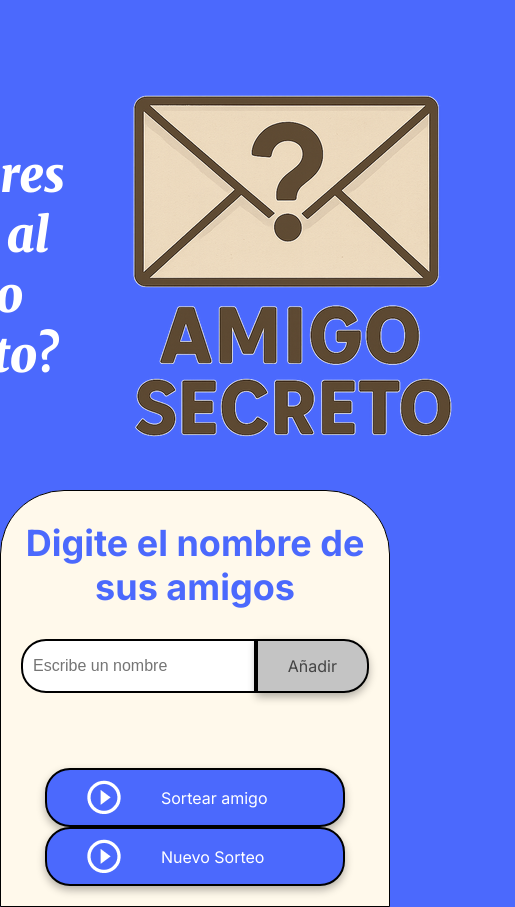
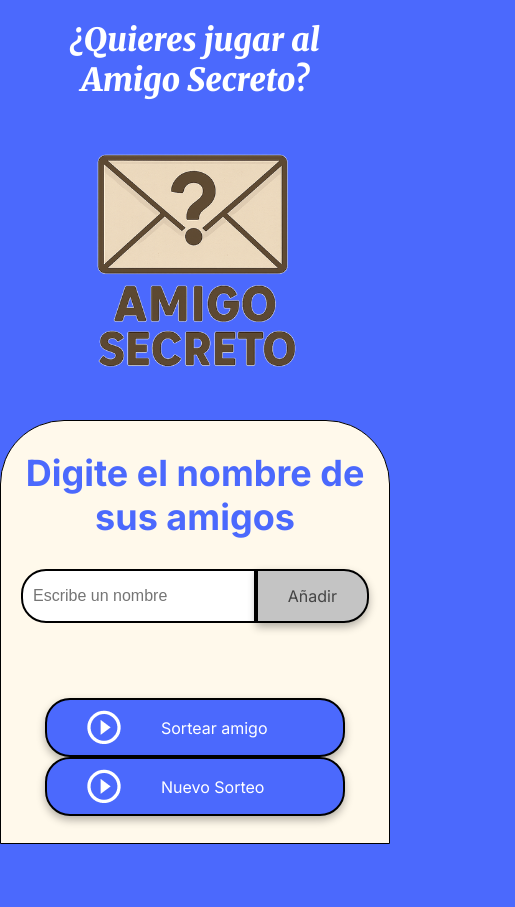
Before and after one commit to paros/challenge-amigo-secreto, a plain HTML site: page index.html in a window 390 px wide. Shown: the whole page, 515 px wide, since content can reach past the window. After the commit the page ends 844 px from the top, so only its background shows below. Drawn offline with Linux system fonts and the light colour scheme.

Commit message:
Update style.css

```diff
--- a/style.css
+++ b/style.css
@@ -160,3 +160,30 @@ ul {
 .button-draw:hover {
     background-color: var(--color-button-hover);
 }
+
+.header-banner img {
+  max-width: 100%;   /* nunca más grande que su contenedor */
+  height: auto;      /* mantiene proporción */
+  display: block;    /* quita espacios raros */
+}
+
+/* ========================= */
+/* Layout responsivo (móvil) */
+/* ========================= */
+@media (max-width: 768px) {
+  .header-banner {
+    flex-direction: column;   /* apila título e imagen */
+    text-align: center;
+    padding: 20px;
+  }
+
+  .main-title {
+    font-size: 32px;          /* título más pequeño en móvil */
+  }
+
+  .header-banner img {
+    width: 80%;               /* ancho relativo al contenedor */
+    max-width: 300px;         /* evita que sea demasiado grande */
+    margin-top: 20px;
+  }
+}
```
